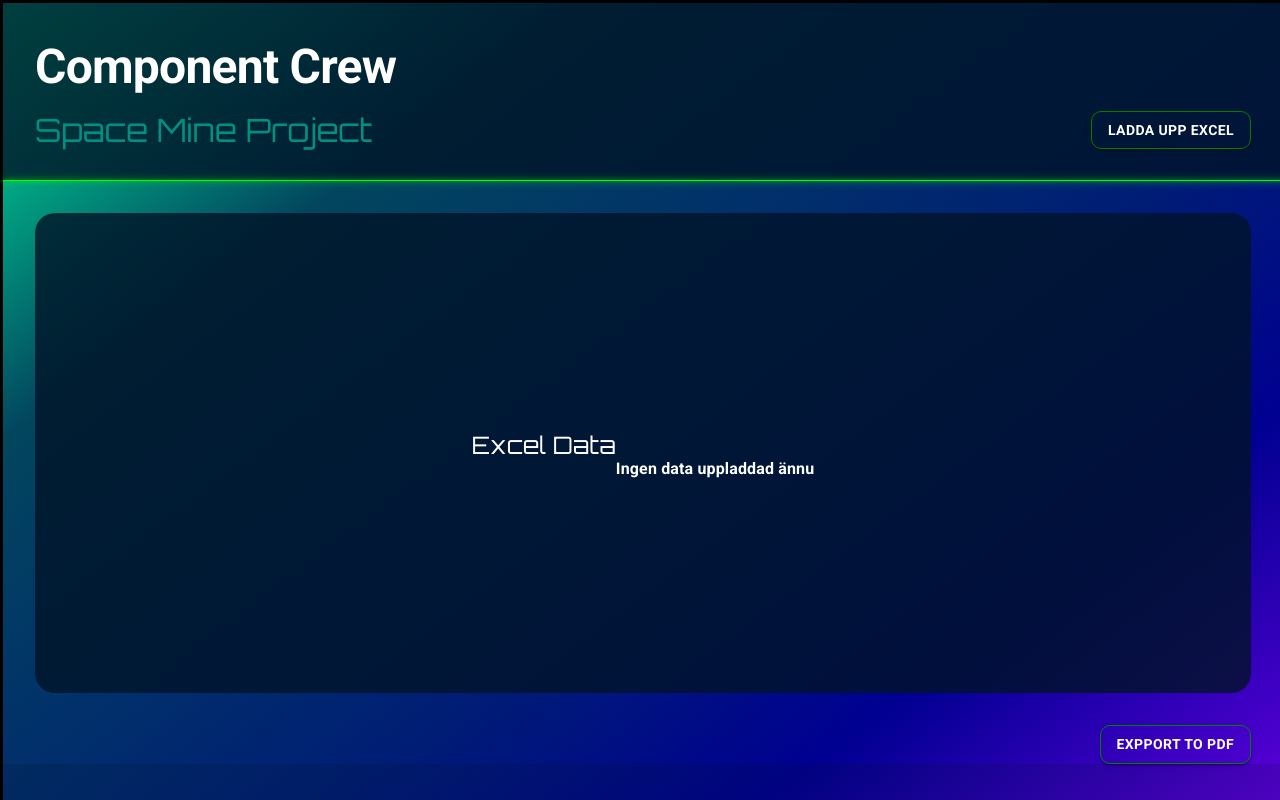
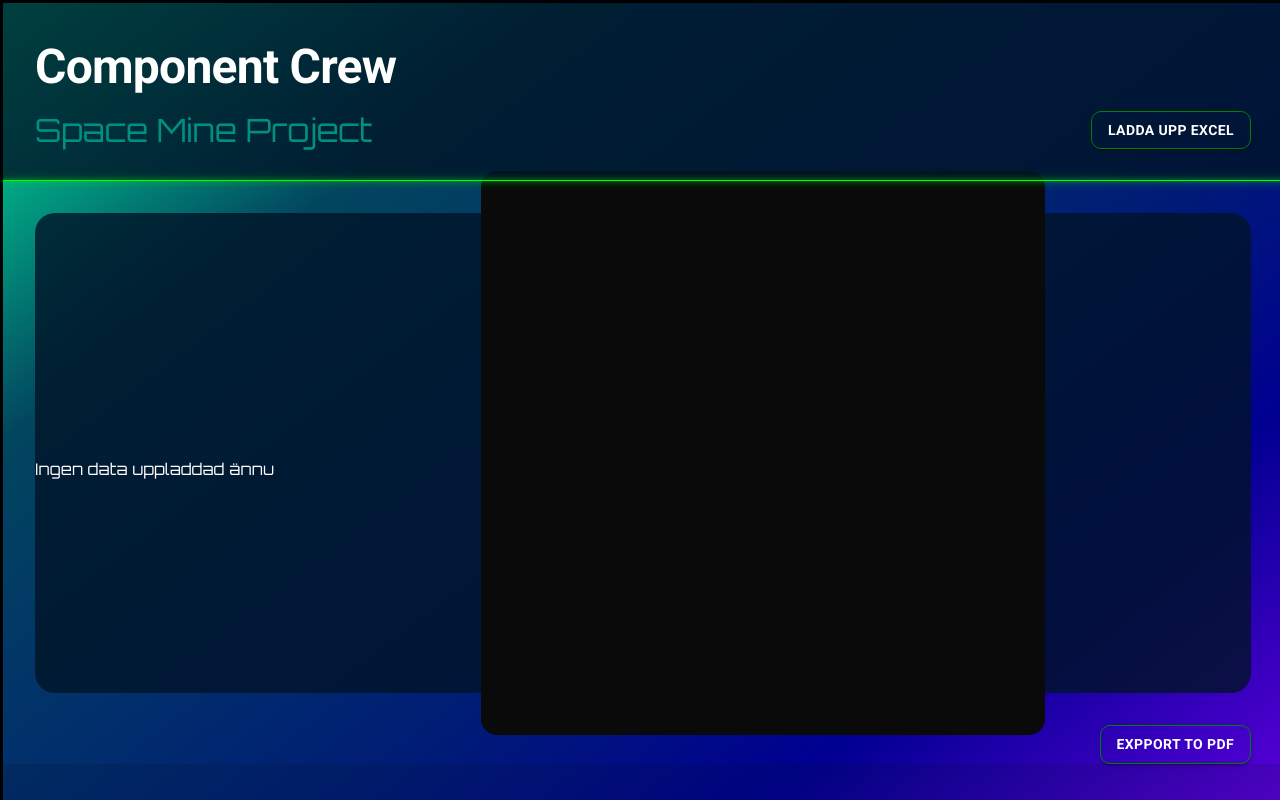
Before and after one commit to Tomshi-123/ComponentCrew, a React (Vite) app: page / in a window 1280 px wide. Built offline with nearby package versions, Linux system fonts and the light colour scheme; some icons are missing.

Commit message:
added pieChart component and updated types and updated fileimport to store data in context instead of state and integrated with piechart

```diff
--- a/src/components/DataTable.tsx
+++ b/src/components/DataTable.tsx
@@ -8,15 +8,15 @@ import { Box } from "@mui/system";
 import "@fontsource/orbitron/400.css";
 import { Typography } from "@mui/material";
 import type { TableData } from "../types/Types";
+import PieChart from "./PieChart";
 
 type DataTableProps = {
   data: TableData;
   setData: React.Dispatch<React.SetStateAction<TableData>>;
 };
 
-export default function DataTable({ data, setData }: DataTableProps)   {
-
-  const columns : MRT_ColumnDef<TableData[number]>[] =
+export default function DataTable({ data, setData }: DataTableProps) {
+  const columns: MRT_ColumnDef<TableData[number]>[] =
     data && data.length > 0
       ? Object.keys(data[0]).map((key) => ({
           accessoryKey: key,
@@ -33,8 +33,8 @@ export default function DataTable({ data, setData }: DataTableProps)   {
       const updatedData = [...data];
       updatedData[row.index] = values;
       setData(updatedData);
-      }
-    })
+    },
+  });
 
   return (
     <Box
@@ -52,16 +52,15 @@ export default function DataTable({ data, setData }: DataTableProps)   {
         alignItems: "center",
       }}
     >
-      <Typography variant="h5" sx={{ fontFamily: "orbitron", mb: 2 }}>
-        Excel Data
-      </Typography>
       {data.length > 0 ? (
         <MaterialReactTable table={table} />
       ) : (
-        <Typography sx={{ textAlign: "center", mt: 4 }}>
+        <Typography sx={{ fontFamily: "orbitron", textAlign: "center", mt: 4 }}>
           Ingen data uppladdad ännu
         </Typography>
       )}
+
+      <PieChart />
     </Box>
   );
 }
--- a/src/components/FileImport.tsx
+++ b/src/components/FileImport.tsx
@@ -1,14 +1,14 @@
-import React, { useState } from "react";
 import { Button, Box } from "@mui/material";
 import * as ExcelJS from "exceljs";
-import type { TableData } from "../types/Types";
+import type { TableData, SpaceMineData } from "../types/Types";
+import { useTableData } from "../hooks/useTableData";
 
 type FileImportProps = {
   onDataLoaded: (data: TableData) => void;
 };
 
 export default function FileImport({ onDataLoaded }: FileImportProps) {
-  const [data, setData] = useState<any[]>([]);
+  const { tableData, setTableData } = useTableData();
 
   const handleFileUpload = async (
     event: React.ChangeEvent<HTMLInputElement>
@@ -18,8 +18,6 @@ export default function FileImport({ onDataLoaded }: FileImportProps) {
 
     const workbook = new ExcelJS.Workbook();
     const arrayBuffer = await file.arrayBuffer();
-
-    // ✅ Ingen Buffer – använd direkt
     await workbook.xlsx.load(arrayBuffer);
 
     const worksheet = workbook.getWorksheet(1);
@@ -28,17 +26,24 @@ export default function FileImport({ onDataLoaded }: FileImportProps) {
       return;
     }
 
-    const newData: any[] = [];
+    const newData: SpaceMineData[] = [];
 
     worksheet.eachRow((row, rowNumber) => {
-      // Row.values innehåller [empty, col1, col2, ...]
-      // Tar bort första tomma indexet
-      const rowValues = row.values as any[];
-      newData.push(rowValues.slice(1));
+      if (rowNumber === 1) return; // Skippa header-raden
+
+      const astronaut = row.getCell(1).value?.toString().trim() || "";
+      const planet = row.getCell(2).value?.toString().trim() || "";
+      const mineral = row.getCell(3).value?.toString().trim() || "";
+      const amount = Number(row.getCell(4).value) || 0;
+
+      // Bara lägg till om det finns data
+      if (astronaut && planet && mineral) {
+        newData.push({ astronaut, planet, mineral, amount });
+      }
     });
 
-    setData(newData);
-    onDataLoaded(newData as TableData);
+    setTableData(newData);
+    onDataLoaded(newData);
   };
 
   return (
@@ -71,7 +76,7 @@ export default function FileImport({ onDataLoaded }: FileImportProps) {
           Ladda upp Excel
         </Button>
       </label>
-      {data.length > 0 && <div>Data laddad!</div>}
+      {tableData.length > 0 && <div>Data laddad!</div>}
     </Box>
   );
 }
--- /dev/null
+++ b/src/components/PieChart.tsx
@@ -0,0 +1,73 @@
+import { useMemo } from "react";
+import { Box } from "@mui/material";
+import { Pie } from "react-chartjs-2";
+import { useTableData } from "../hooks/useTableData";
+import { Chart as ChartJS, ArcElement, Tooltip, Legend } from "chart.js";
+
+// Registrera Chart.js-elementen
+ChartJS.register(ArcElement, Tooltip, Legend);
+
+export default function MineralPieChart() {
+  const { tableData } = useTableData();
+
+  // Summera mängder per mineral
+  const chartData = useMemo(() => {
+    const totals: Record<string, number> = {};
+
+    tableData.forEach((row) => {
+      const mineral = row.mineral; // kolumnindex för "Mineral"
+      const amount = row.amount || 0; // kolumnindex för "Mängd"
+
+      if (totals[mineral]) {
+        totals[mineral] += amount;
+      } else {
+        totals[mineral] = amount;
+      }
+    });
+
+    return {
+      labels: Object.keys(totals),
+      datasets: [
+        {
+          label: "Samlad mängd",
+          data: Object.values(totals),
+          backgroundColor: [
+            "rgba(57, 255, 20, 0.7)",
+            "rgba(255, 7, 58, 0.7)",
+            "rgba(0, 255, 255, 0.7)",
+            "rgba(255, 0, 255, 0.7)",
+            "rgba(255, 211, 0, 0.7)",
+            "rgba(0, 191, 255, 0.7)",
+          ],
+          borderColor: [
+            "rgba(57, 255, 20, 1)",
+            "rgba(255, 7, 58, 1)",
+            "rgba(0, 255, 255, 1)",
+            "rgba(255, 0, 255, 1)",
+            "rgba(255, 211, 0, 1)",
+            "rgba(0, 191, 255, 1)",
+          ],
+          borderWidth: 3,
+        },
+      ],
+    };
+  }, [tableData]);
+
+  return (
+    <Box
+      sx={{
+        backgroundColor: "#0A0A0A",
+        padding: "2rem",
+        borderRadius: "16px",
+        display: "flex",
+        justifyContent: "center",
+        alignItems: "center",
+        width: "500px",
+        height: "500px",
+        margin: "0 auto",
+      }}
+    >
+      <Pie data={chartData} />
+    </Box>
+  );
+}
--- a/src/types/Types.ts
+++ b/src/types/Types.ts
@@ -4,6 +4,7 @@ export type SpaceMineData = {
   astronaut: string;
   mineral: string;
   amount: number;
+  planet: string;
 };
 
 export type TableData = SpaceMineData[];
```
Lines whose indentation alone changed are shown as unchanged.
